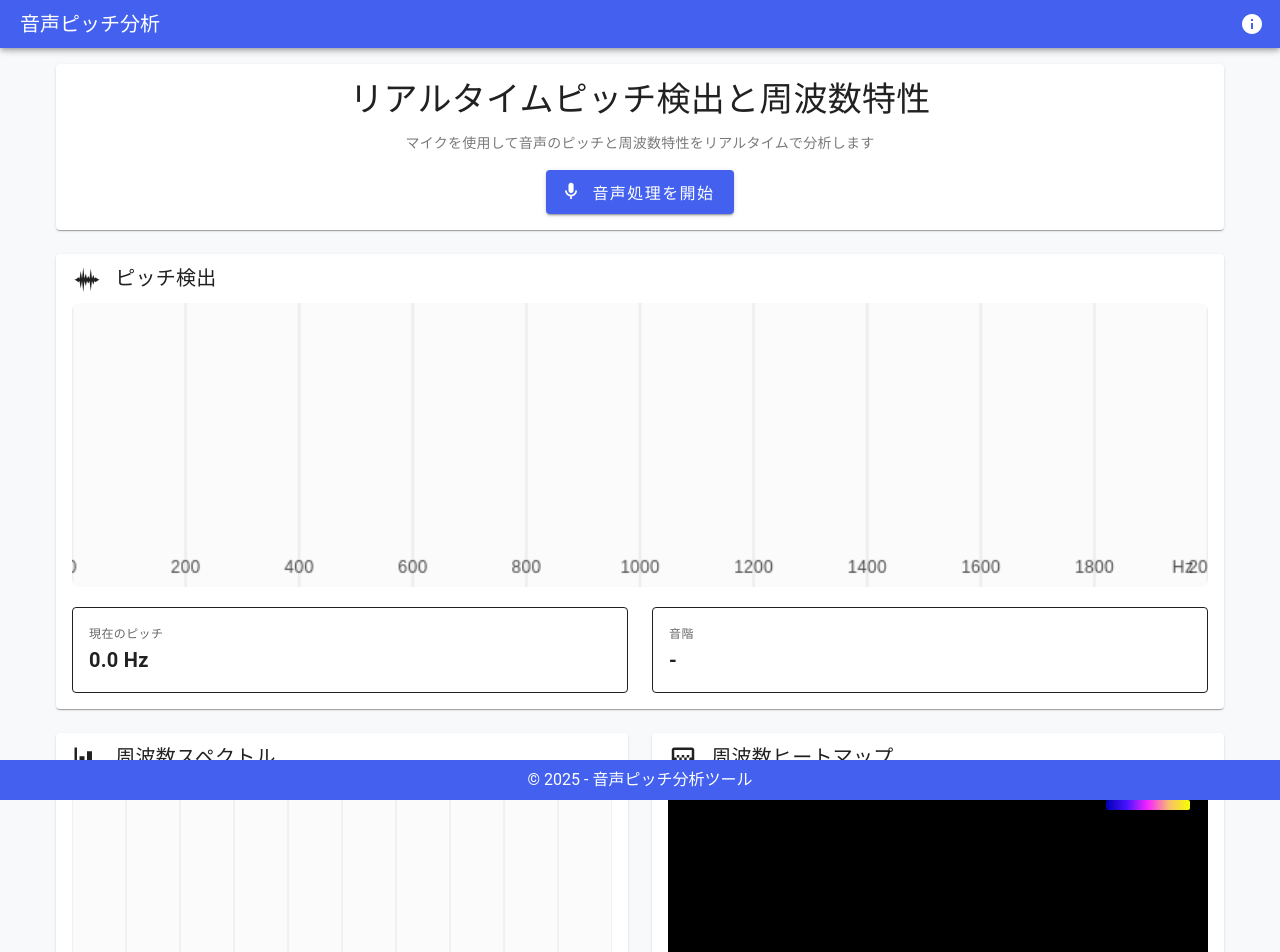
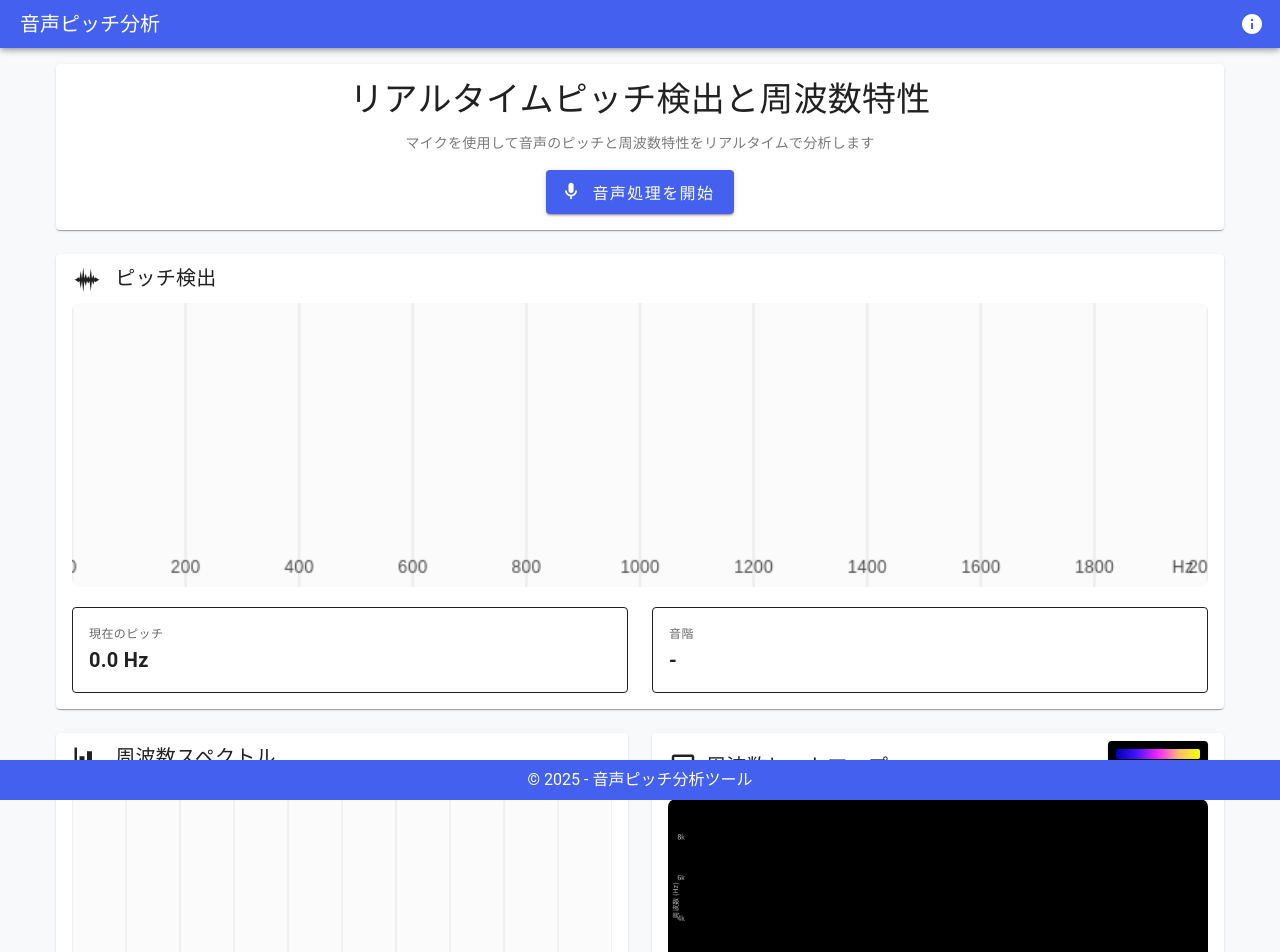
Before and after one commit to sow8823/voice-processing, a Vue app in the folder vue-rust-wasm-pitch/: page / in a window 1280 px wide. Shown: the top 952 px of the page. Built offline with nearby package versions, Linux system fonts and the light colour scheme; the HTML template or start-up script is replaced by a standard one.

Commit message:
A4以下が表示されなかった不具合を修正し、ヒートマップのレイアウトを修正しました。

```diff
--- a/vue-rust-wasm-pitch/src/components/atoms/HeatMapCanvas.vue
+++ b/vue-rust-wasm-pitch/src/components/atoms/HeatMapCanvas.vue
@@ -2,13 +2,6 @@
   <div>
     <div class="canvas-wrapper position-relative">
       <canvas ref="heatmapCanvas" :width="heatmapWidth" :height="heatmapHeight"></canvas>
-      <v-card class="legend-card">
-        <div class="legend-gradient"></div>
-        <div class="d-flex justify-space-between">
-          <span class="text-caption">低</span>
-          <span class="text-caption">高</span>
-        </div>
-      </v-card>
     </div>
 
     <v-row class="mt-2">
@@ -53,9 +46,9 @@ const theme = useTheme();
 const heatmapWidth = 800;
 const heatmapHeight = 300;
 
-// ヒートマップ用データを動的に管理
-const heatmapBuffer: Uint8Array[] = Array.from({ length: heatmapHeight }, () => new Uint8Array(heatmapWidth));
-let currentRow = 0; // ヒートマップの現在行
+// ヒートマップ用データを動的に管理（x軸が時間、y軸が周波数）
+const heatmapBuffer: Uint8Array[] = Array.from({ length: heatmapWidth }, () => new Uint8Array(heatmapHeight));
+let currentColumn = 0; // ヒートマップの現在列
 
 // カラーマップ関数 - 値に応じて色を返す
 const getColor = (value: number): [number, number, number, number] => {
@@ -123,28 +116,32 @@ const updateHeatmap = (frequencyData: Uint8Array) => {
     const dataLength = Math.floor((maxFrequency / nyquist) * frequencyData.length);
     const filteredData = frequencyData.slice(0, dataLength);
 
-    // filteredData をヒートマップの幅に合わせてスケール
-    const scaledFilteredData = new Uint8Array(heatmapWidth);
-    const scaleFactor = filteredData.length / heatmapWidth;
+    // filteredData をヒートマップの高さに合わせてスケール（y軸が周波数になるため）
+    const scaledFilteredData = new Uint8Array(heatmapHeight);
+    const scaleFactor = filteredData.length / heatmapHeight;
 
-    for (let x = 0; x < heatmapWidth; x++) {
-      const sourceIndex = Math.floor(x * scaleFactor);
-      scaledFilteredData[x] = filteredData[sourceIndex];
+    for (let y = 0; y < heatmapHeight; y++) {
+      // 周波数を反転させる（低周波数が下、高周波数が上）
+      const invertedY = heatmapHeight - y - 1;
+      const sourceIndex = Math.floor(y * scaleFactor);
+      scaledFilteredData[invertedY] = filteredData[sourceIndex];
     }
 
-    // 古い行をヒートマップバッファに追加
-    heatmapBuffer[currentRow].set(scaledFilteredData);
+    // 現在の列にデータを追加
+    for (let y = 0; y < heatmapHeight; y++) {
+      heatmapBuffer[currentColumn][y] = scaledFilteredData[y];
+    }
 
-    // 次の行に進む（行の循環）
-    currentRow = (currentRow + 1) % heatmapHeight;
+    // 次の列に進む（列の循環）
+    currentColumn = (currentColumn + 1) % heatmapWidth;
 
     // ピクセルごとの色を設定
     const imageData = ctx.createImageData(width, height);
 
     for (let y = 0; y < height; y++) {
-      const rowIndex = (currentRow + y) % heatmapHeight;
       for (let x = 0; x < width; x++) {
-        const value = heatmapBuffer[rowIndex][x];
+        const columnIndex = (currentColumn + x) % heatmapWidth;
+        const value = heatmapBuffer[columnIndex][y];
         const [r, g, b, a] = getColor(value);
         const index = (y * width + x) * 4;
 
@@ -158,37 +155,43 @@ const updateHeatmap = (frequencyData: Uint8Array) => {
     // ヒートマップを描画
     ctx.putImageData(imageData, 0, 0);
 
-    // 周波数目盛りを描画
+    // 周波数目盛りを描画（y軸）
     ctx.fillStyle = 'rgba(255, 255, 255, 0.7)';
     ctx.font = '10px sans-serif';
-    ctx.textAlign = 'center';
+    ctx.textAlign = 'right';
 
     for (let i = 0; i <= maxFrequency; i += 2000) {
-      const x = (i / maxFrequency) * width;
-      ctx.fillText(`${i/1000}k`, x, height - 5);
+      // 周波数を反転（低周波数が下、高周波数が上）
+      const y = height - (i / maxFrequency) * height;
+      ctx.fillText(`${i/1000}k`, 25, y);
     }
 
-    // 時間軸のラベル
-    ctx.textAlign = 'left';
-    ctx.fillText('時間', 5, 15);
+    // 時間軸のラベル（x軸）
+    ctx.textAlign = 'center';
+    ctx.fillText('時間', width / 2, height - 5);
 
-    // 周波数軸のラベル
-    ctx.textAlign = 'right';
-    ctx.fillText('周波数 (Hz)', width - 5, height - 5);
+    // 周波数軸のラベル（y軸）
+    ctx.textAlign = 'center';
+    ctx.save();
+    ctx.translate(15, height / 2);
+    ctx.rotate(-Math.PI / 2);
+    ctx.fillText('周波数 (Hz)', 0, 0);
+    ctx.restore();
 
     // 基本周波数と倍音の位置にマーカーを表示
     if (props.baseFrequency > 50) {
       const fftSize = props.frequencyData.length * 2;
       const baseIdx = getFrequencyIndex(props.baseFrequency, sampleRate, fftSize);
-      const baseX = (baseIdx / filteredData.length) * width;
+      // 周波数を反転（低周波数が下、高周波数が上）
+      const baseY = height - (baseIdx / filteredData.length) * height;
 
-      if (baseX < width) {
+      if (baseY > 0 && baseY < height) {
         // 基本周波数の位置に三角形のマーカーを描画
         ctx.fillStyle = 'rgba(255, 255, 255, 0.8)';
         ctx.beginPath();
-        ctx.moveTo(baseX - 5, 0);
-        ctx.lineTo(baseX + 5, 0);
-        ctx.lineTo(baseX, 10);
+        ctx.moveTo(0, baseY - 5);
+        ctx.lineTo(0, baseY + 5);
+        ctx.lineTo(10, baseY);
         ctx.closePath();
         ctx.fill();
       }
@@ -201,7 +204,7 @@ const harmonic2Queue = ref<number[]>([]);
 const harmonic3Queue = ref<number[]>([]);
 const bandPeakQueue = ref<number[]>([]);
 
-const maxQueueSize = heatmapHeight; // ヒートマップの行数（約5秒分）
+const maxQueueSize = heatmapWidth; // ヒートマップの列数（約5秒分）
 
 // 倍音比率の計算
 const getFrequencyIndex = (freq: number, sampleRate: number, fftSize: number) => {
@@ -308,28 +311,4 @@ canvas {
   height: auto;
   display: block;
 }
-
-.legend-card {
-  position: absolute;
-  top: 10px;
-  right: 10px;
-  background-color: rgba(0, 0, 0, 0.7) !important;
-  padding: 8px;
-  border-radius: 4px;
-  width: 100px;
-}
-
-.legend-gradient {
-  width: 100%;
-  height: 10px;
-  background: linear-gradient(to right,
-    rgb(0, 0, 180),
-    rgb(72, 20, 255),
-    rgb(247, 37, 255),
-    rgb(247, 190, 111),
-    rgb(247, 255, 0)
-  );
-  border-radius: 2px;
-  margin-bottom: 4px;
-}
 </style>
--- a/vue-rust-wasm-pitch/src/components/atoms/PitchCanvas.vue
+++ b/vue-rust-wasm-pitch/src/components/atoms/PitchCanvas.vue
@@ -45,7 +45,9 @@ const pitchToNote = computed(() => {
 
   // 音階名を計算
   const octave = Math.floor((roundedNoteNumber + 9) / 12) + 4;
-  const noteName = noteNames[(roundedNoteNumber + 9) % 12];
+  // 負のインデックスを処理するために、12で割った余りを正の値に調整
+  const noteIndex = ((roundedNoteNumber + 9) % 12 + 12) % 12;
+  const noteName = noteNames[noteIndex];
 
   return `${noteName}${octave}`;
 });
--- a/vue-rust-wasm-pitch/src/components/organisms/VoiceVisual.vue
+++ b/vue-rust-wasm-pitch/src/components/organisms/VoiceVisual.vue
@@ -53,9 +53,18 @@
 
       <v-col cols="12" md="6">
         <v-card height="100%">
-          <v-card-title>
-            <v-icon start icon="mdi-gradient-vertical" class="mr-2"></v-icon>
-            周波数ヒートマップ
+          <v-card-title class="d-flex align-center justify-space-between">
+            <div class="d-flex align-center">
+              <v-icon start icon="mdi-gradient-vertical" class="mr-2"></v-icon>
+              <span>周波数ヒートマップ</span>
+            </div>
+            <v-card class="legend-card">
+              <div class="legend-gradient"></div>
+              <div class="d-flex justify-space-between">
+                <span class="text-caption text-white">低</span>
+                <span class="text-caption text-white">高</span>
+              </div>
+            </v-card>
           </v-card-title>
           <v-card-text>
             <HeatMapCanvas :frequencyData="frequencyData" :base-frequency="currentPitch" />
@@ -138,3 +147,27 @@ const startAudio = async () => {
   }
 };
 </script>
+
+<style scoped>
+.legend-card {
+  background-color: rgb(0, 0, 0) !important;
+  padding: 8px;
+  border-radius: 4px;
+  width: 100px;
+  height: fit-content;
+}
+
+.legend-gradient {
+  width: 100%;
+  height: 10px;
+  background: linear-gradient(to right,
+    rgb(0, 0, 180),
+    rgb(72, 20, 255),
+    rgb(247, 37, 255),
+    rgb(247, 190, 111),
+    rgb(247, 255, 0)
+  );
+  border-radius: 2px;
+  margin-bottom: 4px;
+}
+</style>
```
